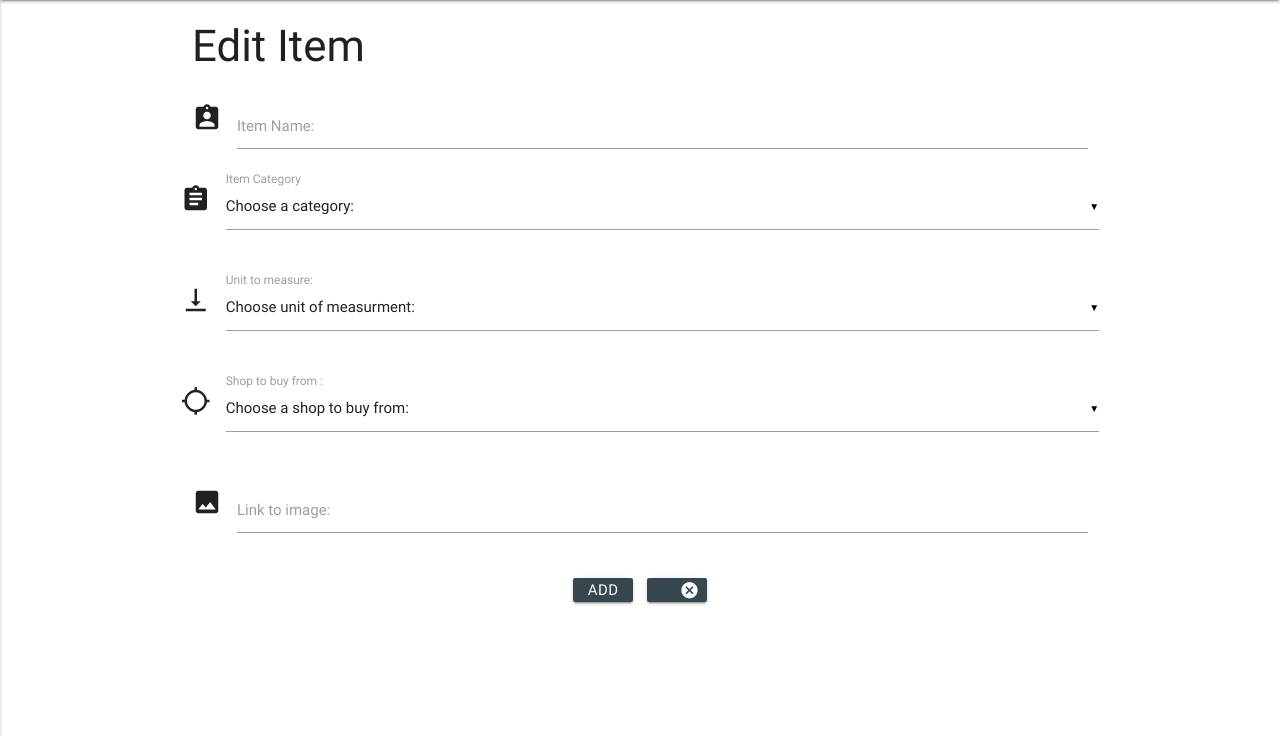
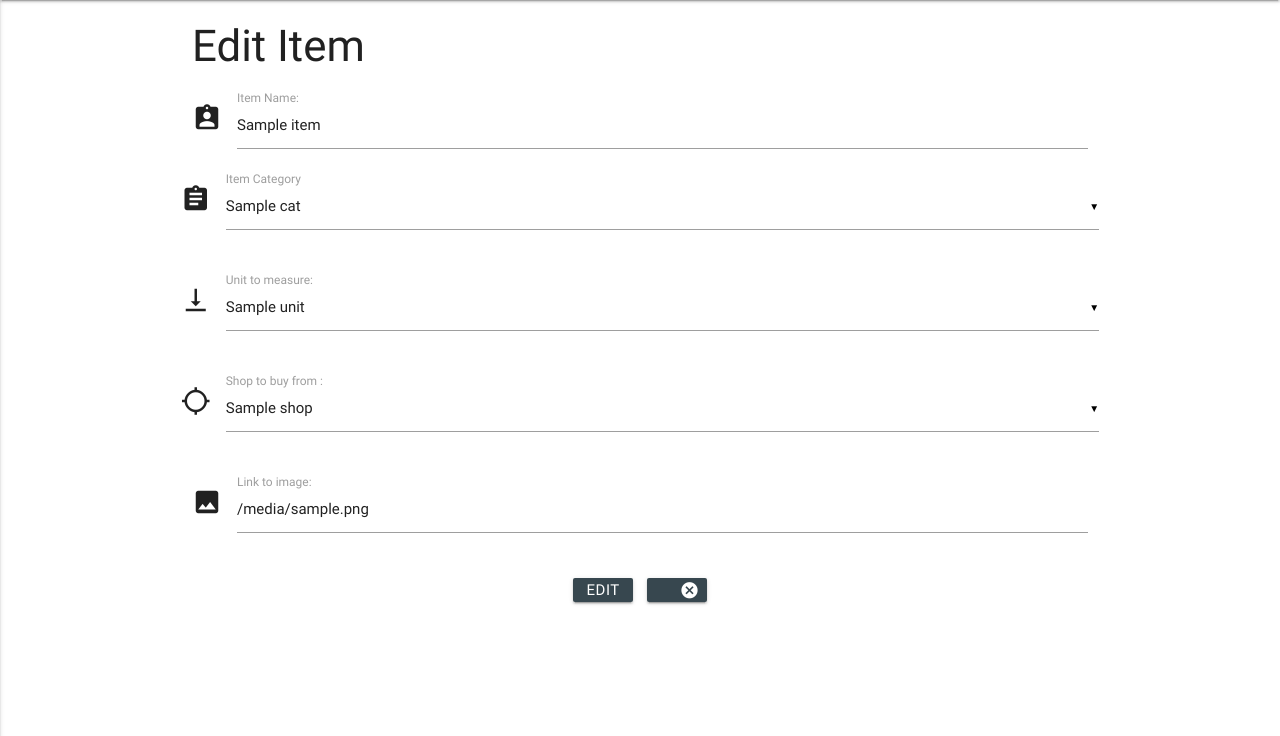
Before and after one commit to xz3t/milestone-3, a Flask app: template templates/edititem.html in a window 1280 px wide. Shown: the part 64-800 px from the top of the page. Run offline with Flask 2, Linux system fonts and the light colour scheme; the template is opened without the code that fills it: most values are stand-ins (such as "Sample title", 1, 10 or a date in 2020); grey boxes marked "Sample" are stand-in pictures; some libraries are stand-ins or nearby versions.

Commit message:
Fields wired-up to display values by objectID

```diff
--- a/templates/edititem.html
+++ b/templates/edititem.html
@@ -7,18 +7,20 @@
     <div class="row">
       <div class="input-field col s12">
         <i class="material-icons prefix">assignment_ind</i>
-        <input id="item_name" name="item_name" type="text" class="materialize-textarea" />
+        <input id="item_name" name="item_name" type="text" class="materialize-textarea" value="{{item.item_name}}"/>
         <label for="icon_prefix">Item Name:</label>
       </div>
          <div class="row">
         <div class="input-field col s12">
         <i class="material-icons prefix">assignment</i>
          <select id="item_category" name="item_category">
-          <option value="" disabled selected>Choose a category:</option>
-          {% for cat in categories %}
-
-            <option value="{{cat.category_name}}">{{cat.category_name}}</option>
-          {% endfor %}
+                    {% for cat in categories %}
+                      {% if cat.category_name == item.item_category %}
+                      <option value="{{cat.category_name}}" selected >{{cat.category_name}}</option>
+                      {% else %}
+                       <option value="{{cat.category_name}}">{{cat.category_name}}</option>
+                    {% endif %}
+                  {% endfor %}
         </select>
          <label>Item Category</label>
       </div>
@@ -27,11 +29,14 @@
         <div class="input-field col s12">
         <i class="material-icons prefix">vertical_align_bottom</i>
          <select id="item_unit" name="item_unit">
-          <option value="" disabled selected>Choose unit of measurment:</option>
-          <option value="Kgs">Killos</option>
-          <option value="Litres">Litres</option>
-          <option value="Psc">Piesec</option>
-          <option value="Packs">Packs</option>
+            {% for un in units %}
+                {% if un.unit == item.item_unit%}
+                    <option value="{{un.unit}}" selected >{{un.unit}}</option>
+                {% else %}
+                    <option value="{{un.unit}}">{{un.unit}}</option>
+                {% endif %}
+            {% endfor %}
+
         </select>
          <label>Unit to measure:</label>
       </div>
@@ -40,23 +45,28 @@
         <div class="input-field col s12">
         <i class="material-icons prefix">location_searching</i>
          <select id="item_shop" name="item_shop">
-          <option value="" disabled selected>Choose a shop to buy from:</option>
-          {% for shop in shops %}
-            <option class="left" value="{{shop.shop_name}}" data-icon="{{shop.shop_logo}}">{{shop.shop_name}}</option>
-          {% endfor %}
+
+             {% for shop in shops %}
+                {% if shop.shop_name == item.item_shop %}
+                    <option class="left" value="{{shop.shop_name}}" selected>{{shop.shop_name}}</option>
+                 {% else %}
+                     <option class="left" value="{{shop.shop_name}}">{{shop.shop_name}}</option>
+                   {% endif %}
+             {% endfor %}
+
         </select>
          <label>Shop to buy from :</label>
       </div>
       </div>
       <div class="input-field col s12">
         <i class="material-icons prefix">image</i>
-        <input id="item_img" name="item_img" type="text" class="materialize-textarea" />
+        <input id="item_img" name="item_img" type="text" class="materialize-textarea"  value="{{item.item_img}}"/>
         <label for="icon_telephone">Link to image: </label>
       </div>
     </div>
     <div class="row center-align">
-    <button class="btn waves-effect waves-light blue-grey darken-3" type="submit" name="action">Add Item
-    <i class="material-icons right">send</i>
+    <button class="btn waves-effect waves-light blue-grey darken-3" type="submit" name="action">Edit Item
+    <i class="material-icons right">edit</i>
     </button>
     <a class="waves-effect waves-light btn blue-grey darken-3 " href="{{url_for('items')}}"><i class="material-icons right">cancel</i>Cancel</a>
     </div>
```
